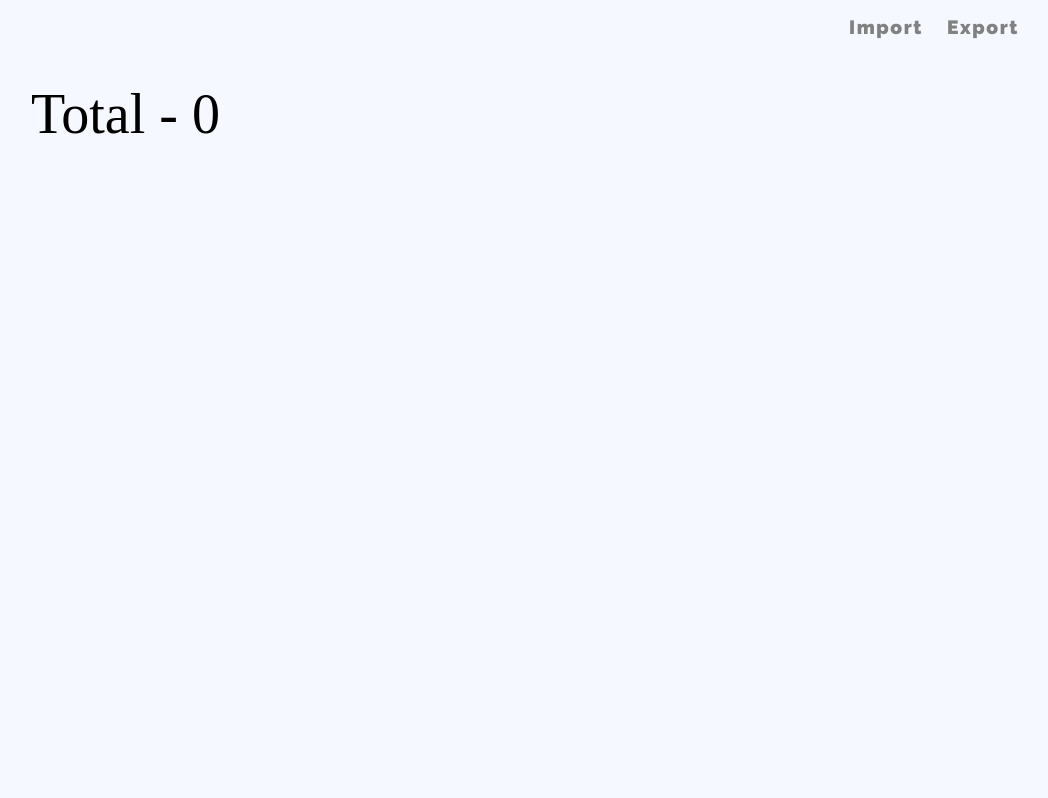
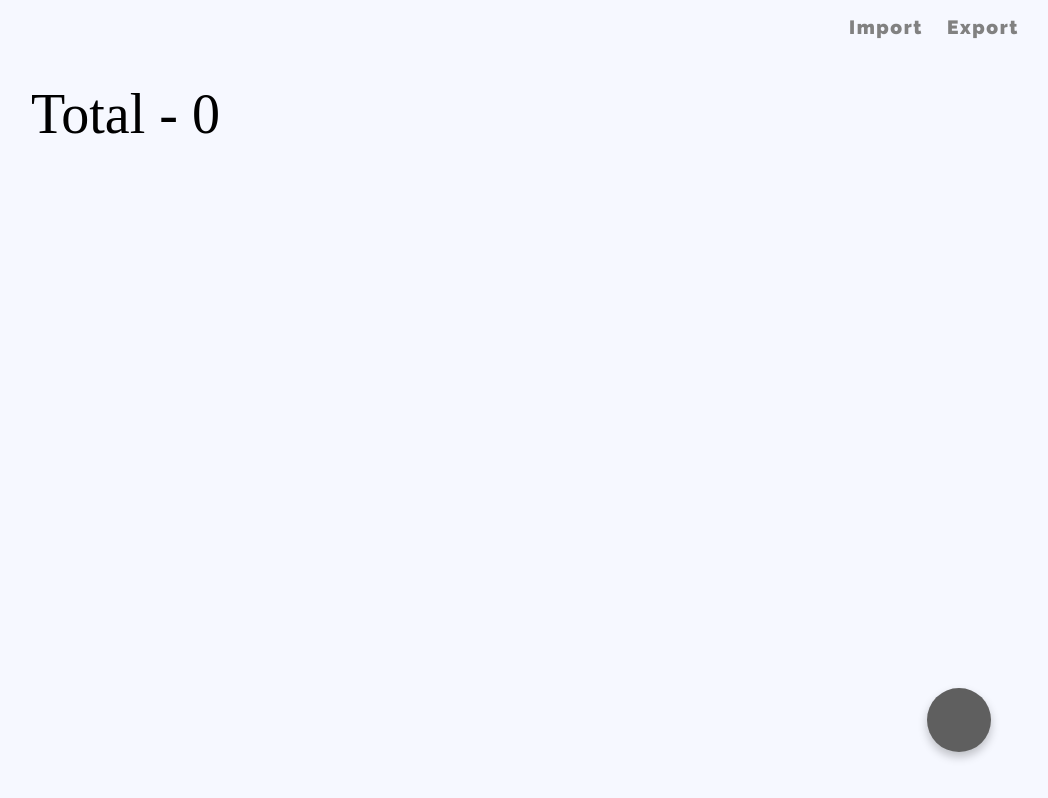
Before and after one commit to Xperiement/build_pc, a plain HTML site: page dashboard.html in a window 1280 px wide. Both pictures are taken after a click on the button "SHOW LIST". Shown: the whole page, without its empty margins (117-1165 px from the left). Drawn offline with Linux system fonts and the light colour scheme.

Commit message:
back btn helper functions are added

```diff
--- a/dashboard.html
+++ b/dashboard.html
@@ -11,6 +11,13 @@
     <link href="https://fonts.googleapis.com/css2?family=Raleway:wght@900&display=swap" rel="stylesheet">
 </head>
 <body>
+    <div class="backButtonContainer">
+        <div class="subContainer">
+            <button id="backBtn" class="backBtn rm">
+
+            </button>
+        </div>
+    </div>
     <header class="heading">
         <div class="wrapper headerWrapper">
             <div class="nav">
--- a/main.js
+++ b/main.js
@@ -108,6 +108,11 @@ async function changePanel(x,y){
         genarateStats();
     }else{
         document.getElementById('panelTitle').innerHTML='Dashboard';
+    }
+    if(x=="dashboard"){
+        activateBtn(true,"backBtn");
+    }else if(y=="dashboard"){
+        activateBtn(false,"backBtn");
     }
 }
 
--- a/res/js/guiComponent.js
+++ b/res/js/guiComponent.js
@@ -222,3 +222,19 @@ function getElement(compoType,enabled,CompoName,price){
     mainContainer.appendChild(priceCol);
     return mainContainer;
 }
+
+
+
+
+
+
+function activateBtn(x,id){
+    if(x){
+        document.getElementById(id).classList.remove("rm");
+    }else{
+        document.getElementById(id).classList.add("rm");
+    }
+}
+function setAction(action,id){
+    document.getElementById(id).setAttribute("onclick",action);
+}
--- a/style_dashboard.scss
+++ b/style_dashboard.scss
@@ -12,6 +12,40 @@
 body{
     position: relative;
     background: rgb(246, 248, 255);
+}
+.backButtonContainer{
+    width: 100%;
+    height: 100%;
+    position: fixed;
+    display: flex;
+    flex-direction: column;
+    align-items: center;
+    .subContainer{
+        position: relative;
+        width: 100%;
+        height: 100%;
+        max-width: 1000px;
+        .backBtn{
+            position: absolute;
+            bottom: 0;
+            right: 0;
+            margin-bottom: 7rem;
+            margin-right: 2rem;
+            z-index: 1000;
+
+            height: 4rem;
+            width: 4rem;
+            border: 0;
+            background: #5f5f5f;
+            border-radius: 40px;
+            transition: width 280ms;
+
+            box-shadow: 0px 5px 10px #0000003b;
+
+            font-family: 'Raleway', sans-serif;
+            letter-spacing: .1rem;
+        }
+    }
 }
 
 header{
```
Also changed, not shown: style_dashboard.css, 1 other file.
